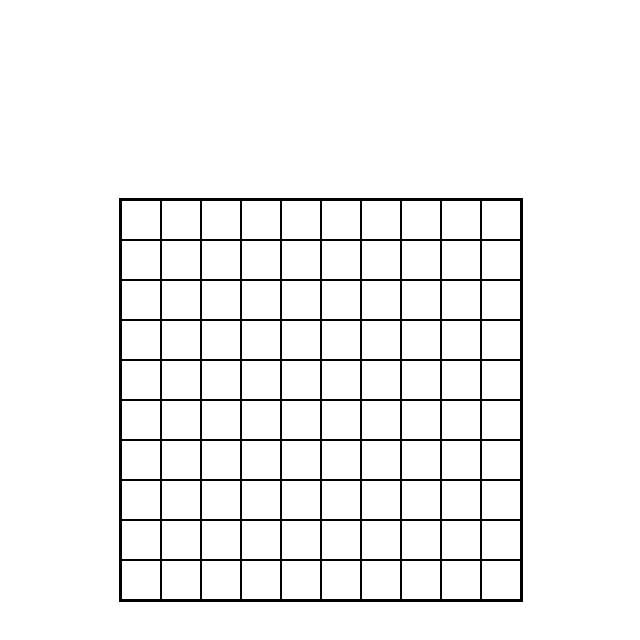
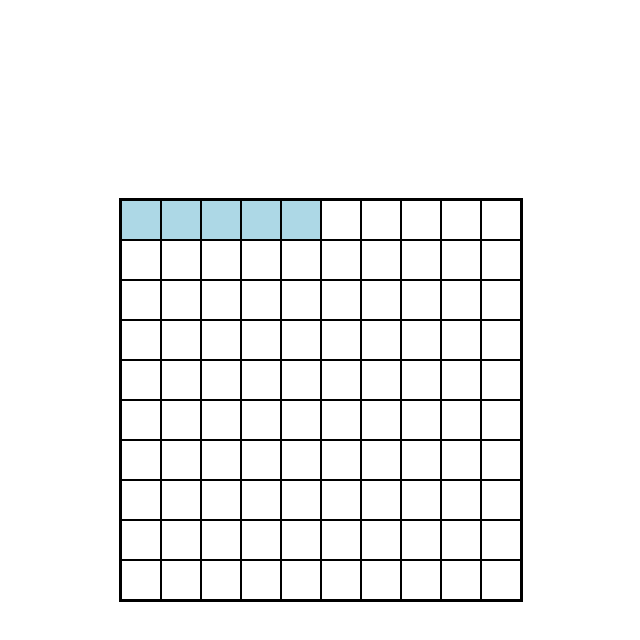
Before and after one commit to NMGVox/Battleship, a website built with webpack: page src/index.html in a window 1280 px wide. Both pictures are taken after a click on the element 460 px from the left and 220 px from the top of the page. Shown: the whole page, without its empty margins (319-959 px from the left). Built offline with nearby package versions, Linux system fonts and the light colour scheme.

Commit message:
Fix ship placment bug
Players can no longer place ships on overlapping spaces. The current
solution only pertains to horizontally placed ships. The next update
will account for vertically placed ships as well.

```diff
--- a/src/components/game_objects.js
+++ b/src/components/game_objects.js
@@ -30,21 +30,6 @@ function gameBoardFactory() {
     const spaces = [...Array(10)].map(() => Array(10));
     let gameBoard;
 
-    function isValidPlacement(len, coord) {
-        for (let i = 0; i < len; i++) {
-            const x = Number(coord[0]);
-            const y = Number(coord[1]) + i;
-            console.log(`${x} and ${y}`);
-             if (gameBoard.spaces[x][y] !== undefined) {
-                return false;
-            }
-            if (!((x < 10 && x >= 0) && (y < 10 && y >= 0))) {
-                return false;
-            }
-        }
-        return true;
-    }
-
     function displayBoard() {
         let boardArea = document.createElement('div');
         boardArea.classList.add('boardArea');
@@ -60,14 +45,29 @@ function gameBoardFactory() {
         document.querySelector('body').appendChild(boardArea);
     }
 
+    function isValidPlacement(len, x, y) {
+        for (let i = 0; i < len; i++) {
+             if (gameBoard.spaces[x][y + i] !== undefined) {
+                return false;
+            }
+            if (!((x < 10 && x >= 0) && (y + i < 10 && y + i >= 0))) {
+                return false;
+            }
+        }
+        return true;
+    }
+
     function placeShip(len, coord) {
         const newShip = shipFactory(len);
-        if (!isValidPlacement(len, coord)) {
-            console.log(`uh-oh ${len}`);
+        const x = Number(coord[0]);
+        const y = Number(coord[1]);
+        if (!isValidPlacement(len, x, y)) {
             return false;
         }
         for (let i = 0; i < len; i++) {
-            gameBoard.spaces[coord[0]][coord[1] + i] = newShip;
+            gameBoard.spaces[x][y + i] = newShip;
+            let targetSpace = document.querySelector(`[data-row="${x}"][data-col="${y + i}"]`);
+            targetSpace.classList.add('carrier');
         }
         gameBoard.ships.push(newShip);
         return true;
--- a/src/index.js
+++ b/src/index.js
@@ -12,10 +12,8 @@ function allowShipPlacement(length) {
             let coords = [];
             coords.push(space.getAttribute('data-row'));
             coords.push(space.getAttribute('data-col'));
-            console.log(coords);
             let res = players[0].gameBoard.placeShip(length, coords);
             if (!res) {
-                console.log("Uhhh...");
                 return res;
             }
             Array.from(boardCells).forEach((cell) => {
@@ -35,7 +33,6 @@ async function placeShips() {
     let shipLengths = [5, 4, 3, 3, 2];
     for (let i = 0; i < shipLengths.length; i++) {
         /* eslint-disable no-await-in-loop */
-        console.log(`Place your ship of lenght:  ${shipLengths[i]}`);
         let placement = await allowShipPlacement(shipLengths[i]);
         console.log(placement);
     }
--- a/src/style.css
+++ b/src/style.css
@@ -61,3 +61,7 @@ body {
 .boardSpace {
     border: 1px solid black;
 }
+
+.carrier {
+	background-color: lightblue;
+}
```
Also changed, not shown: dist/index.bundle.js.
